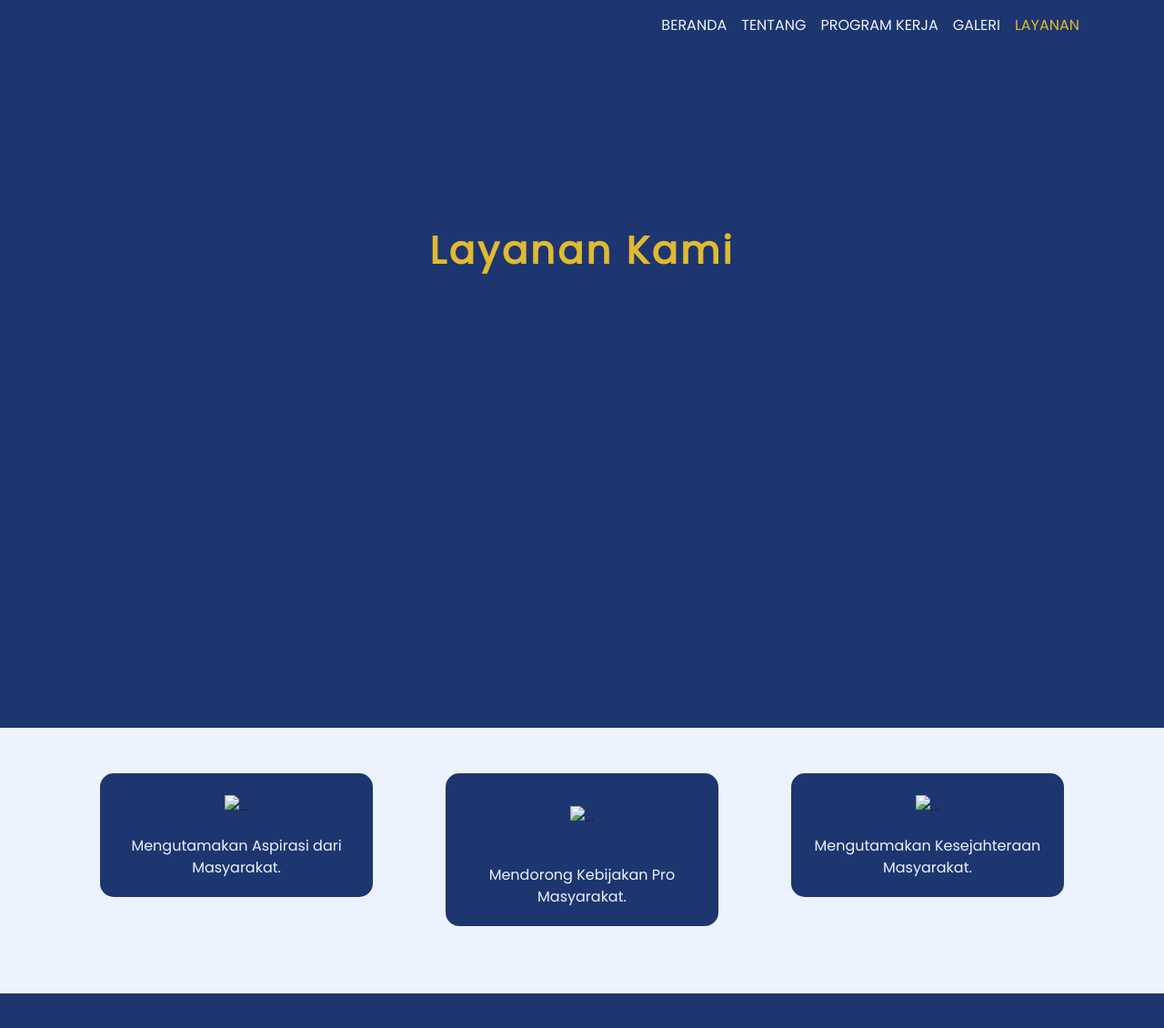
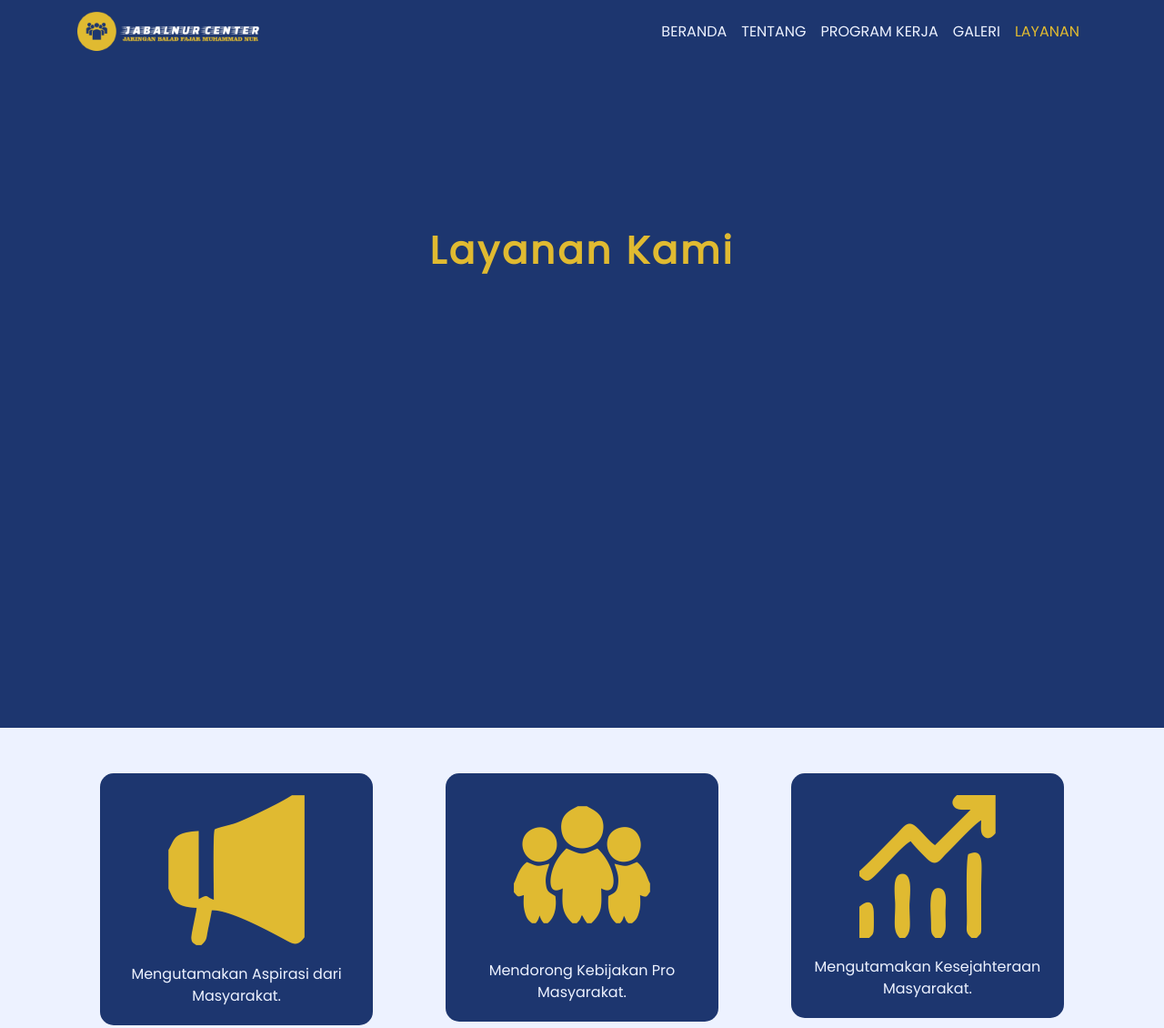
Before and after one commit to rehanbdp/jabalnurcenter, a plain HTML site: page layanan.html in a window 1280 px wide. Shown: the top 1130 px of the page at 91% size. Drawn offline with nearby package versions, Linux system fonts and the light colour scheme.

Commit message:
Update layanan.html

```diff
--- a/layanan.html
+++ b/layanan.html
@@ -29,7 +29,7 @@
     <nav class="navbar navbar-expand-lg fixed-top">
       <div class="container">
         <a class="navbar-brand" href="index.html">
-          <img src="img/logo2.png" alt="" />
+          <img src="logo2.png" alt="" />
         </a>
         <button class="navbar-toggler" type="button" data-toggle="collapse" data-target="#navbarSupportedContent" aria-controls="navbarSupportedContent"
           aria-expanded="false"aria-label="Toggle navigation">
@@ -73,7 +73,7 @@
       <div class="col-lg-4 mb-4">
         <div class="card-layanan text-center">
           <div class="card-body">
-            <img src="img/layanankami1.png" class="card-img-tops mb-3 p-1" alt="...">
+            <img src="layanankami1.png" class="card-img-tops mb-3 p-1" alt="...">
             <p>Mengutamakan Aspirasi dari Masyarakat.</p>
           </div>
         </div>
@@ -81,7 +81,7 @@
       <div class="col-lg-4 mb-4">
         <div class="card-layanan text-center">
           <div class="card-body">
-            <img src="img/layanankami2.png" class="card-img-tops mb-4 p-3" alt="...">
+            <img src="layanankami2.png" class="card-img-tops mb-4 p-3" alt="...">
             <p>Mendorong Kebijakan Pro Masyarakat.</p>
           </div>
         </div>
@@ -89,7 +89,7 @@
       <div class="col-lg-4 mb-4">
         <div class="card-layanan text-center">
           <div class="card-body">
-            <img src="img/layanankami3.png" class="card-img-tops mb-3 p-1" alt="...">
+            <img src="layanankami3.png" class="card-img-tops mb-3 p-1" alt="...">
             <p>Mengutamakan Kesejahteraan Masyarakat.</p>
           </div>
         </div>
@@ -230,7 +230,7 @@
       <nav id="header-nav" class="navbar navbar-expand-lg p-4 mb-3 bg-dark">
         <div class="container-fluid">
           <a class="navbar-brand" href="index.html">
-            <img src="img/logo2.png" alt="" />
+            <img src="logo2.png" alt="" />
           </a>
         </div>
         <div>
```
